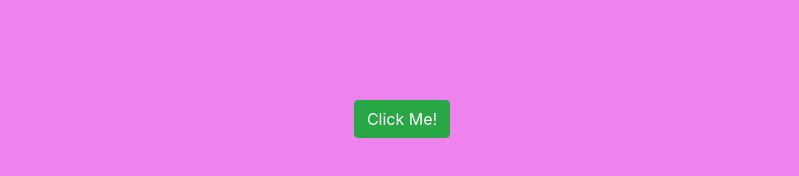
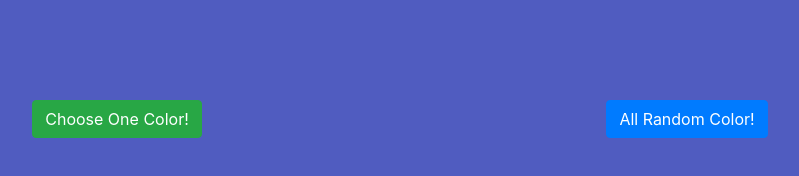
Before and after one commit to minshaf998/vanilaJsProjects, a website: page changeBackgroudColor/index.html in a window 1280 px wide. Shown: the whole page, without its empty margins (238-1037 px from the left). Drawn offline with nearby package versions, Linux system fonts and the light colour scheme.

Commit message:
change bg color another way

```diff
--- a/changeBackgroudColor/index.html
+++ b/changeBackgroudColor/index.html
@@ -12,8 +12,11 @@
 <body>
     <div class="container">
         <div class="row text-center">
-            <div class="col">
-                <button class="btn btn-success">Click Me!</button>
+            <div class="col-6">
+                <button class="btn btn-success" id="green">Choose One Color!</button>
+            </div>
+            <div class="col-6">
+                <button class="btn btn-primary" id="blue">All Random Color!</button>
             </div>
         </div>
     </div>
--- a/changeBackgroudColor/script.js
+++ b/changeBackgroudColor/script.js
@@ -1,11 +1,26 @@
-const button = document.querySelector("button");
+const button_green = document.getElementById("green");
 const body = document.querySelector("body");
 const colors = ["red", "green", "blue", "yellow", "pink", "purple", "grey"];
 
-body.style.backgroundColor = "violet";
-button.addEventListener("click", changeBackground);
+const button_red = document.getElementById("blue");
+
+body.style.backgroundColor = "#12AB";
+button_green.addEventListener("click", changeBackground);
 
 function changeBackground() {
     const colorIndex = parseInt(Math.random() * colors.length);
     body.style.backgroundColor = colors[colorIndex];
 }
+
+button_red.addEventListener("click",random);
+
+const colvals = ['0','1','2','3','4','5','6','7','8','9','A','B','C','D','E','F'];
+
+
+function random(){
+    var str = '#';
+    for(var i=0;i<4;i++){
+        str+= colvals[Math.floor(Math.random()*colvals.length)];
+    }
+    body.style.backgroundColor = str;
+}
```
